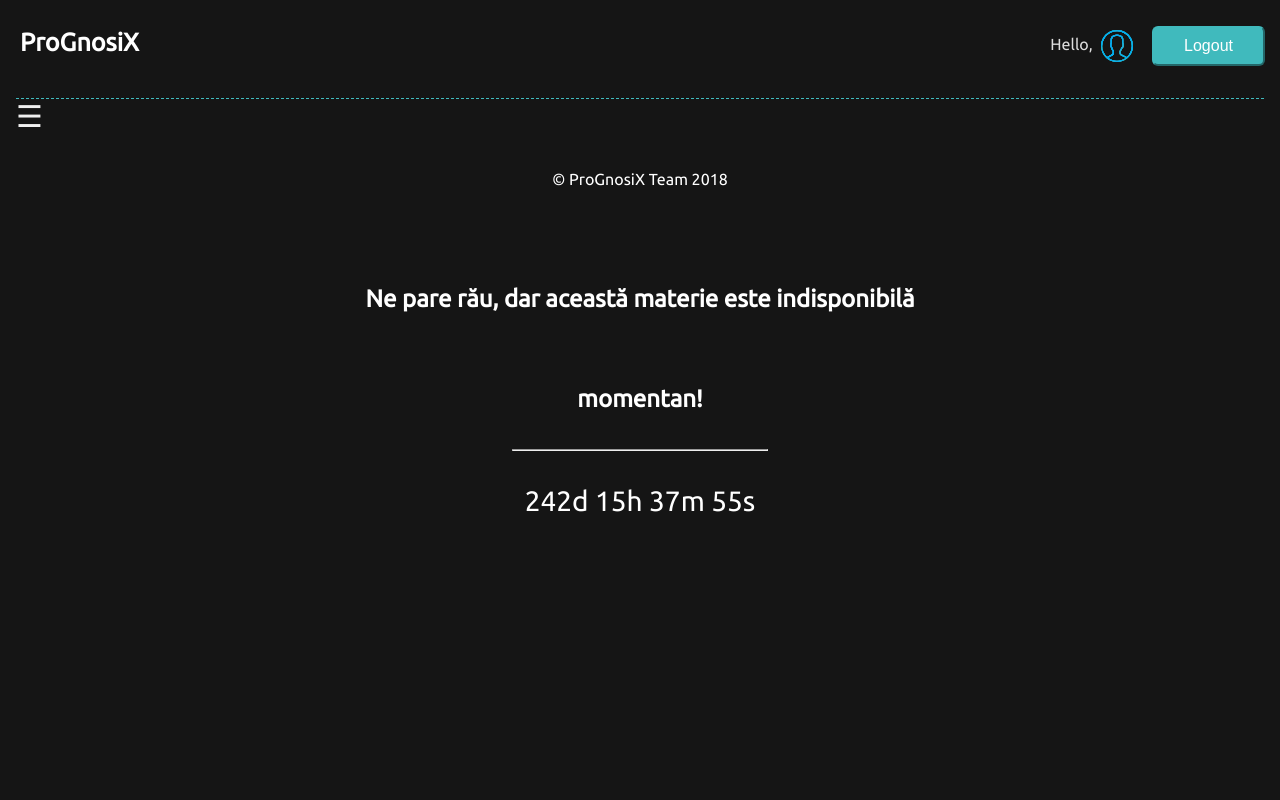
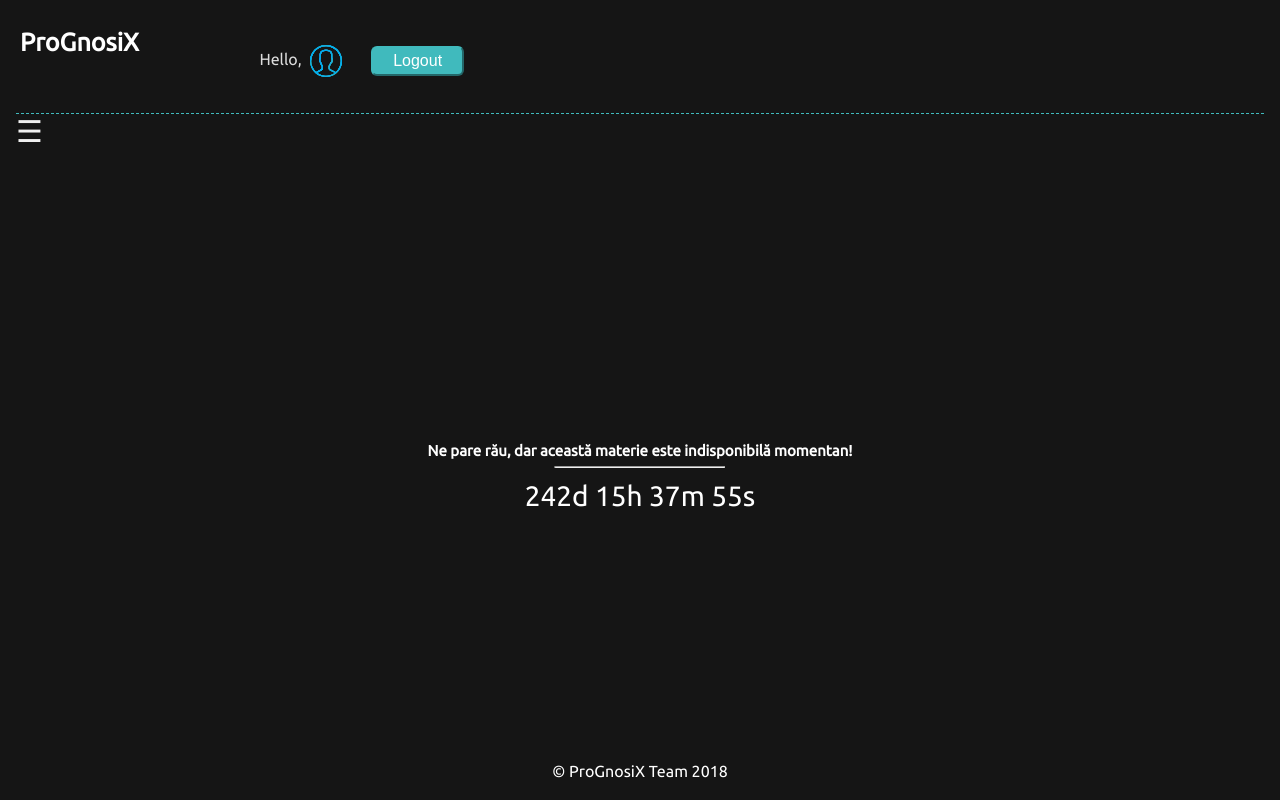
Before and after one commit to stefanamurarasu/ProGnosiX, a PHP site: template app/views/comingsoon.view.html in a window 1280 px wide. Run offline with PHP 8.4, Linux system fonts and the light colour scheme; the template is opened without the code that fills it, so the values that code supplies are empty.

Commit message:
responsive design

```diff
--- a/public/comingsoon.css
+++ b/public/comingsoon.css
@@ -12,3 +12,58 @@ hr {
     margin: auto;
     width: 40%;
 }
+
+.footer {
+    position: absolute;
+}
+
+/* Galaxy S5 */
+@media (min-width: 320px) and (max-height: 812px){
+    .logo {
+        text-align: center;
+    }
+    .header-right {
+        margin-top: 0;
+        float: none;
+        padding: 2% 16% 0% 16%;
+    }
+    h1 {
+        font-size: 20px;
+    }
+
+    h2 {
+        font-size: 15px;
+    }
+
+    p > #demo {
+        font-size: 20px;
+    }
+
+    .center {
+        top: 60%;
+        left: 50%;
+        text-align: center;
+        line-height: 2;
+    }
+
+    input[type=submit] {
+        padding: 4px 20px;
+    }
+    .make-me-inline {
+        margin: 10px;
+    }
+}
+
+/* iPhone 6/7/8 */
+@media (min-width: 320px) and (max-height: 736px){
+    .header-right{
+        padding: 2% 1% 0% 15%;
+    }
+}
+
+/* iPhone 6/7/8 Plus, iPhone X*/
+@media (min-width: 320px) and (max-height: 812px){
+    .header-right{
+        padding: 2% 1% 0% 19%;
+    }
+}
```
